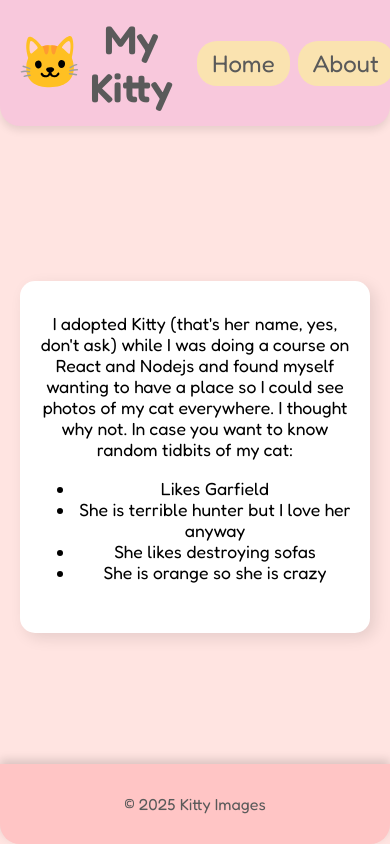
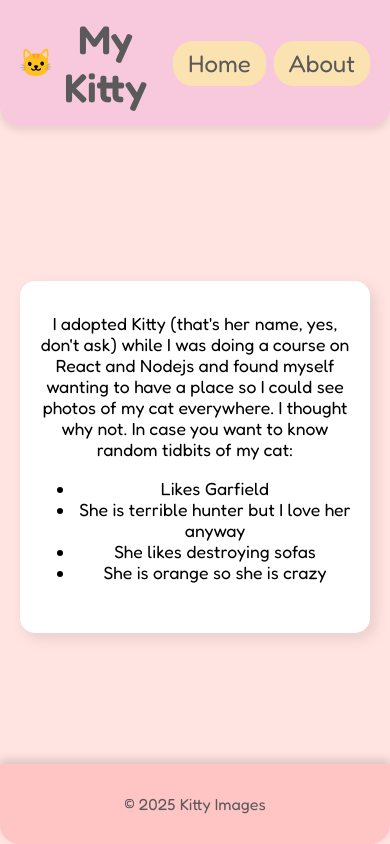
Before and after one commit to KarenSaraiMoralesMontiel/first-react, a React (Vite) app: page /about in a window 390 px wide. Built offline with nearby package versions, Linux system fonts and the light colour scheme; no server answers.

Commit message:
Fixing css for phone

```diff
--- a/src/components/Header.jsx
+++ b/src/components/Header.jsx
@@ -7,7 +7,7 @@ const Header = () => {
         <nav className="navbar">
             <div className="navbar-left">
                 <Link to="/" className="logo">
-                    <img src='/kitty-face.svg' style={{ width: '1.5em' }} alt="Logo" /> My Kitty
+                    <img id="logo" src='/kitty-face.svg' alt="Logo" /> My Kitty
                 </Link>
             </div>
             <div className="nav-links">
--- a/src/components/styles/Header.css
+++ b/src/components/styles/Header.css
@@ -44,3 +44,7 @@
    button:hover {
     background: #FF9AA2; /* Light Coral */
   }
+
+  #logo img {
+    width: 1.5em;
+  }
--- a/src/index.css
+++ b/src/index.css
@@ -27,12 +27,20 @@
       font-size: 1.1em; /* Adjust text size for mobile */
   }
   button {
-    padding-bottom: 1em;
+    padding-bottom: .8em;
+  }
+
+  .logo {
+    font-size: 1em;
+  }
+
+  .logo img {
+    width: .8em;
   }
 
   .nav-links a,
   .nav-links Link,
    button {
-    font-size: 1em ;
+    font-size: .8em ;
    }
 }
```
